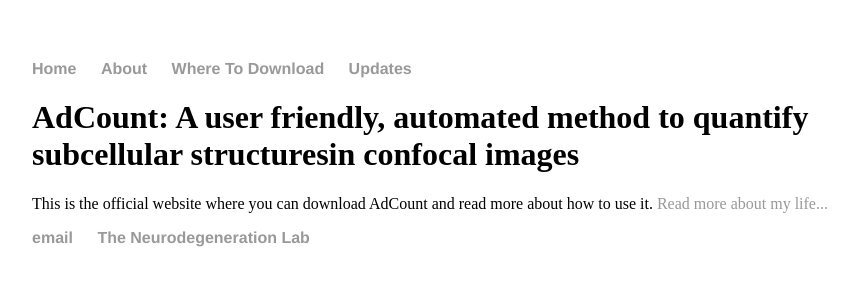
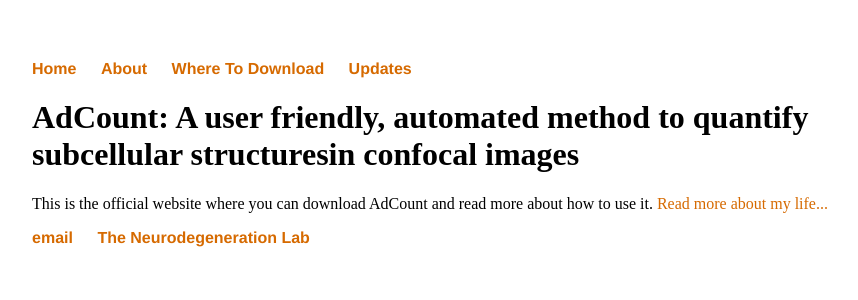
Before and after one commit to adcount/adcount.github.io, a Jekyll site: the page built from index.html, in a window 1280 px wide. Shown: the top 300 px of the page, without its empty margins (160-1018 px from the left). Built offline with Jekyll 4.4.1, drawn with Linux system fonts in a browser that asks for light colours.

Commit message:
Update main.css

```diff
--- a/css/main.css
+++ b/css/main.css
@@ -14,7 +14,7 @@ nav ul li, footer ul li {
 }
 a {
     text-decoration: none;
-    color: #999;
+    color: #D66A00;
 }
 a:hover {
     text-decoration: underline;
```
